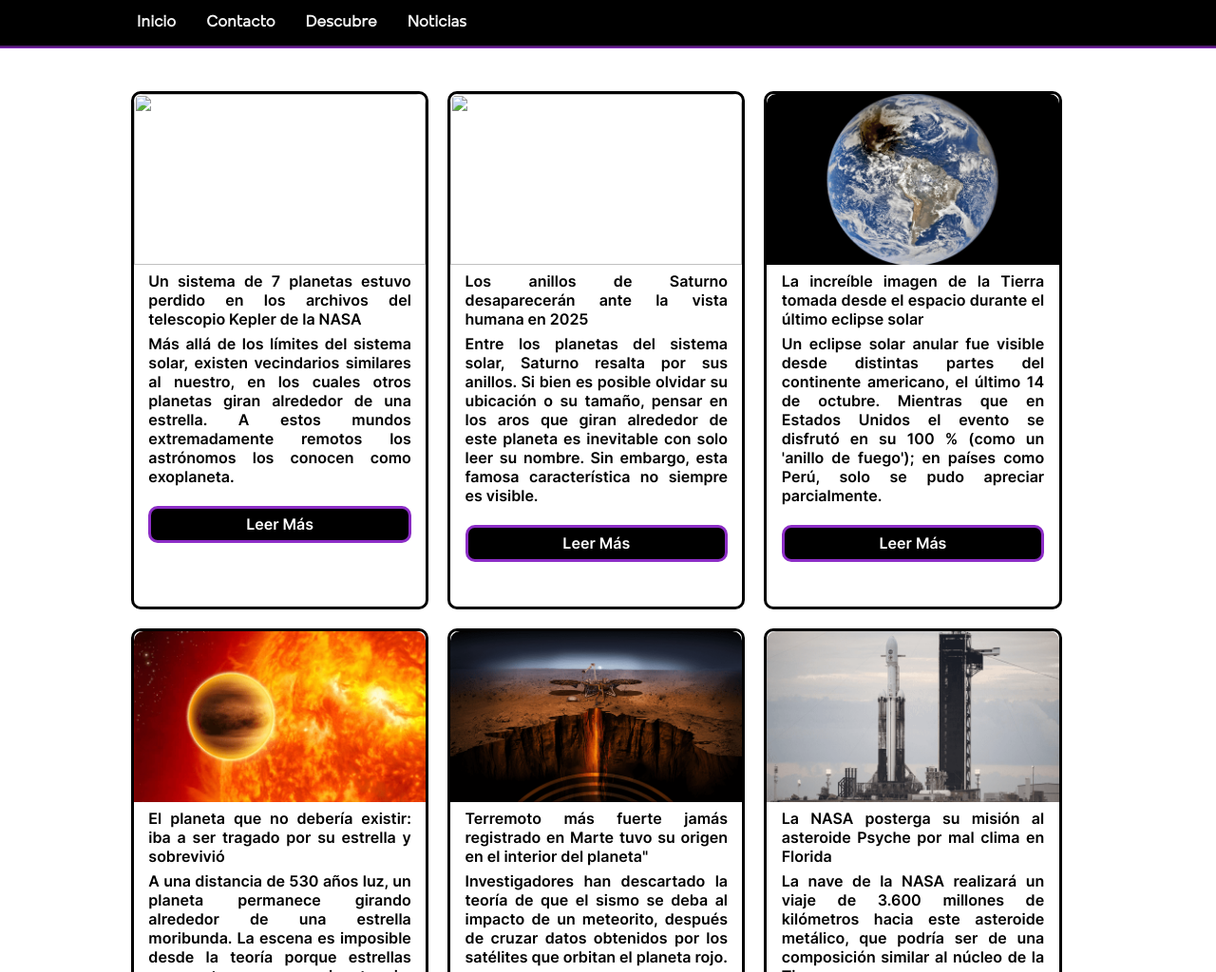
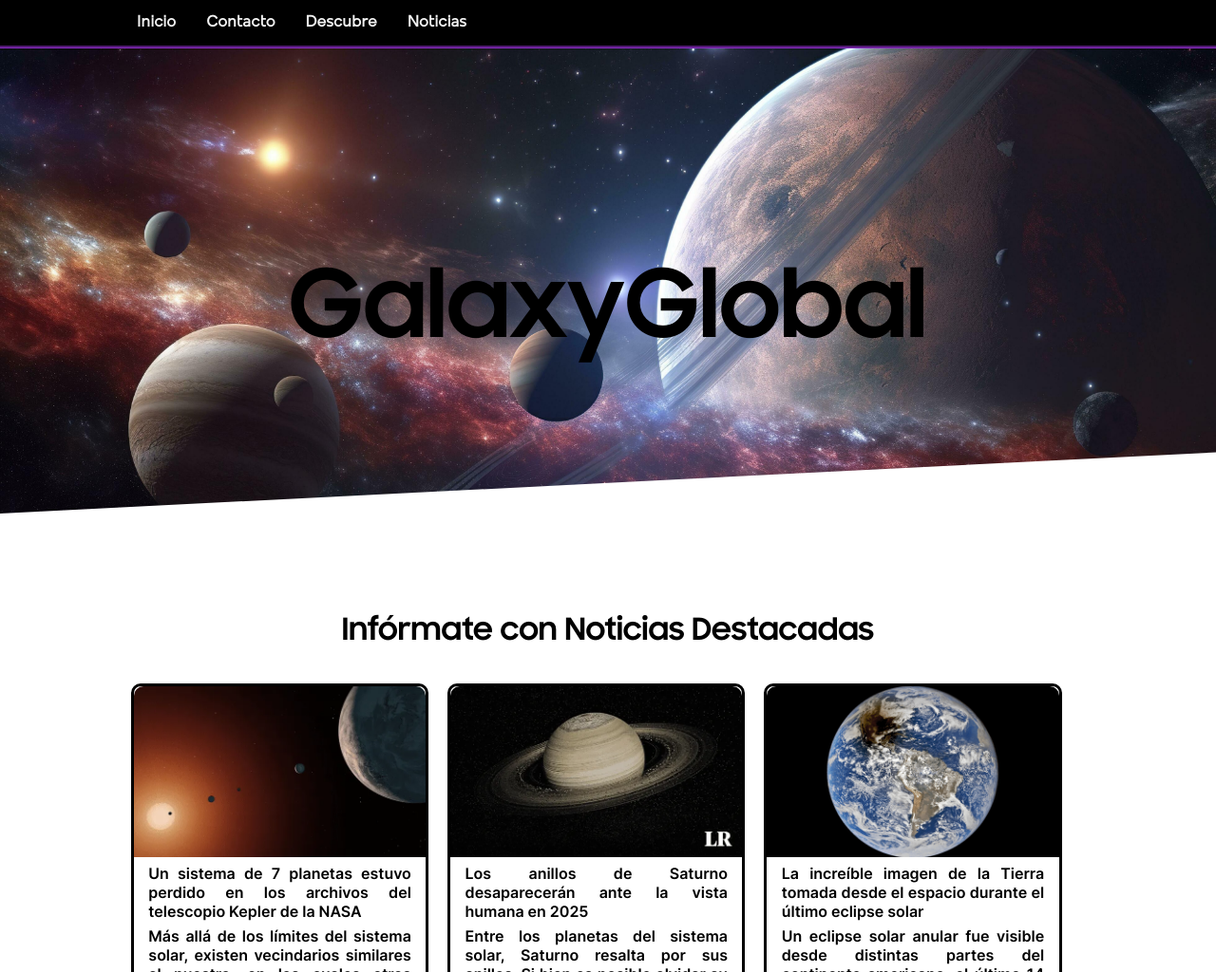
Before and after one commit to SantiiMorales/GalaxyGlobal, a website: page public/main.html in a window 1280 px wide. Shown: the top 1024 px of the page at 95% size. Drawn offline with Linux system fonts and the light colour scheme; files whose address does not match are found by name.

Commit message:
vercel 2

```diff
--- a/public/main.html
+++ b/public/main.html
@@ -21,7 +21,7 @@
 		  </div>
     </header>
 	<div class="TituloImg">
-        <img src="./img/banner_1.jpg" width="100%" >
+        <img src="/img/banner_1.jpg" width="100%" >
 		<div class="Titulo">
 			<h1>GalaxyGlobal</h1>
 		</div>
@@ -35,13 +35,13 @@
 		</div>
 		<div class="seccion-noticias">
 			<div class="noticia-individual">
-				<img src="./noticias/1.png" class="imagen-noticia">
+				<img src="../noticias/1.png" class="imagen-noticia">
 				<h4 class="titulo-noticia">Un sistema de 7 planetas estuvo perdido en los archivos del telescopio Kepler de la NASA</h4>
 				<p class="resumen-noticia">Más allá de los límites del sistema solar, existen vecindarios similares al nuestro, en los cuales otros planetas giran alrededor de una estrella. A estos mundos extremadamente remotos los astrónomos los conocen como exoplaneta.</p>
 				<a href="https://larepublica.pe/ciencia/2023/11/07/kepler385-el-sistema-de-7-planetas-que-estuvo-perdido-en-los-archivos-del-telescopio-kepler-de-la-nasa-304647" class="boton-noticia">Leer Más</a>
 			</div>
 			<div class="noticia-individual">
-				<img src="./noticias/2.png" class="imagen-noticia">
+				<img src="/noticias/2.png" class="imagen-noticia">
 				<h4 class="titulo-noticia">Los anillos de Saturno desaparecerán ante la vista humana en 2025</h4>
 				<p class="resumen-noticia">Entre los planetas del sistema solar, Saturno resalta por sus anillos. Si bien es posible olvidar su ubicación o su tamaño, pensar en los aros que giran alrededor de este planeta es inevitable con solo leer su nombre. Sin embargo, esta famosa característica no siempre es visible.</p>
 				<a href="https://larepublica.pe/ciencia/2023/11/06/los-anillos-de-saturno-desapareceran-ante-la-vista-humana-en-2025-conoce-cuando-y-por-que-291414" class="boton-noticia">Leer Más</a>
```
Also changed, not shown: vercel.json.
